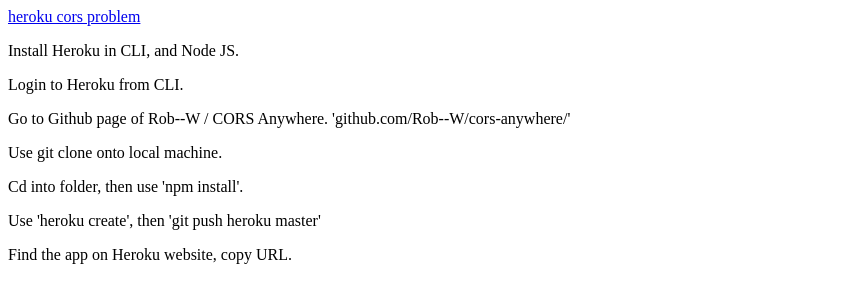
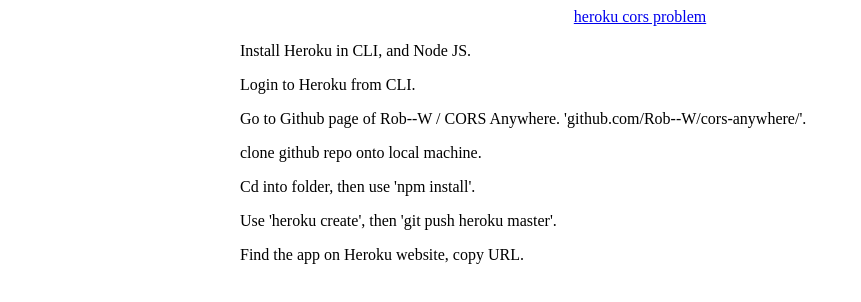
Before and after one commit to nidvar/codehead, a plain HTML site: page index.html in a window 1280 px wide. Both pictures are taken after a click on the link "heroku cors problem". Shown: the whole page, without its empty margins (0-861 px from the left). Drawn offline with Linux system fonts and the light colour scheme.

Commit message:
finished cors

```diff
--- a/index.html
+++ b/index.html
@@ -6,18 +6,30 @@
     <link href='style.css' rel='stylesheet' type='text/css'>
 </head>
 <body>
+    <div class='xcontainer'>
+
+        <div class='links'>
             <a href='#' id='title_herokucors'>heroku cors problem</a>
+        </div>
+
         <div class='mybox' id='box_herokucors'>
             <p>Install Heroku in CLI, and Node JS.</p>
             <p>Login to Heroku from CLI.</p>
-        <p>Go to Github page of Rob--W / CORS Anywhere. 'github.com/Rob--W/cors-anywhere/'</p>
-        <p>Use git clone onto local machine.</p>
+            <p>Go to Github page of Rob--W / CORS Anywhere. 'github.com/Rob--W/cors-anywhere/'.</p>
+            <p>clone github repo onto local machine.</p>
             <p>Cd into folder, then use 'npm install'.</p>
-        <p>Use 'heroku create', then 'git push heroku master'</p>
+            <p>Use 'heroku create', then 'git push heroku master'.</p>
             <p>Find the app on Heroku website, copy URL.</p>
         </div>
 
 
+
+
+
+
+
+
+    </div>
     <script src='script.js'></script>
 </body>
 </html>
--- a/style.css
+++ b/style.css
@@ -1,5 +1,14 @@
 html{
     box-sizing:border-box
+}
+body{
+    display:flex;
+    flex-direction: column;
+    justify-content: center;
+}
+.xcontainer{
+    width:800px;
+    margin:auto;
 }
 .mybox{
     display:none;
@@ -7,3 +16,6 @@ html{
 .show{
     display:block;
 }
+.links{
+    text-align: center;
+}
```
Lines whose indentation alone changed are shown as unchanged.
